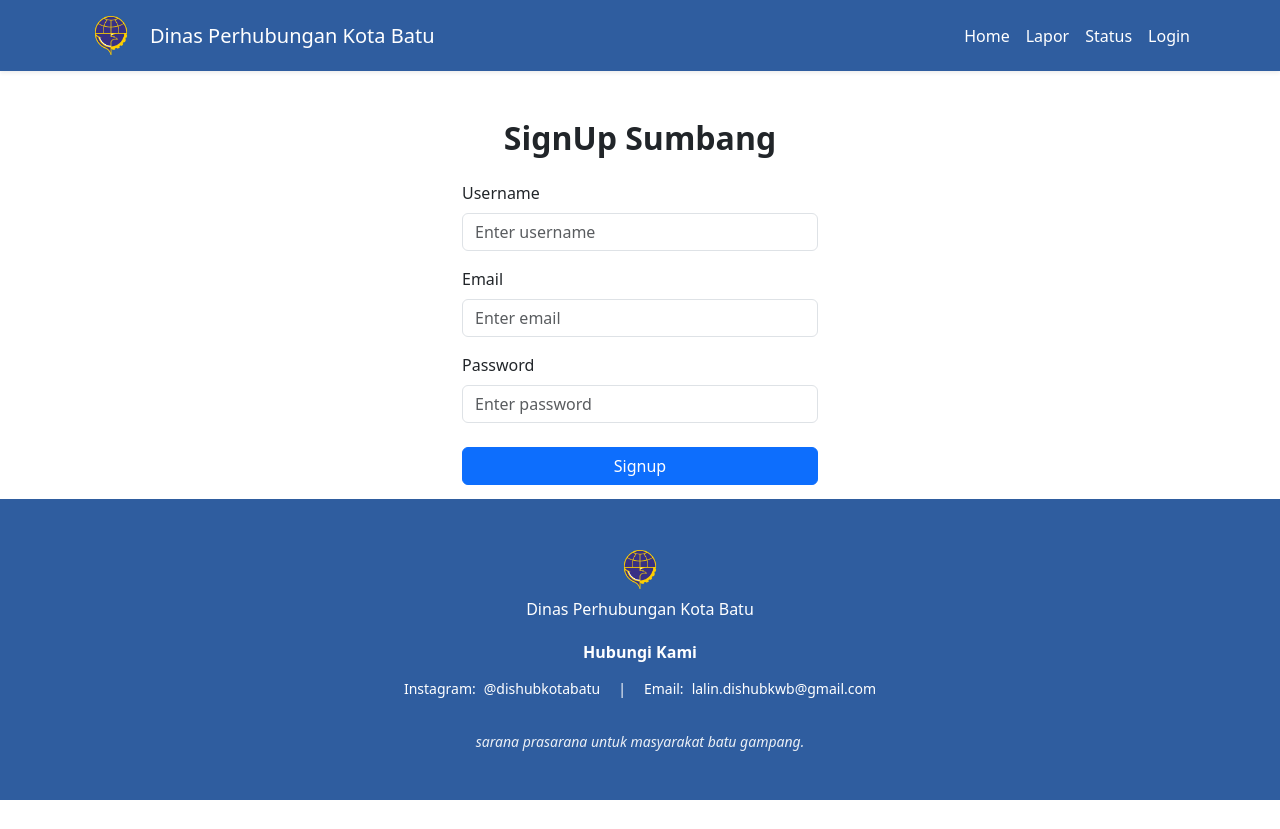
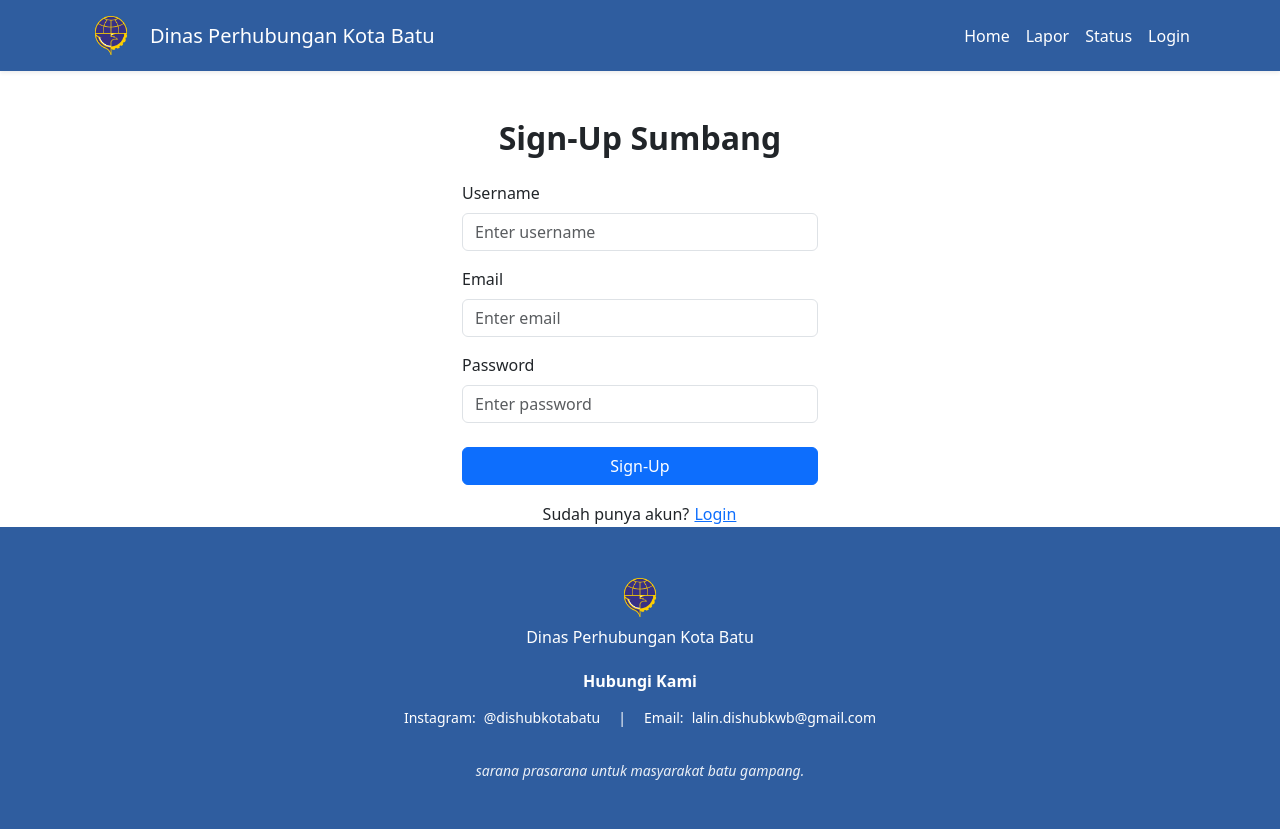
Before and after one commit to INFFIR/Sumbang, a React (Create React App) app in the folder frontend/: page /signup in a window 1280 px wide. Before the commit the page ends 800 px from the top, so only its background shows below. Built offline with nearby package versions, Linux system fonts and the light colour scheme; no server answers.

Commit message:
benerin tampilan di login dan signup

```diff
--- a/frontend/src/pages/Login.js
+++ b/frontend/src/pages/Login.js
@@ -106,7 +106,7 @@ const Login = () => {
                 onClick={() => navigate("/signup")}
                 className="p-0 align-baseline"
               >
-                Sign Up
+                Buat Akun Baru
               </Button>
             </div>
           </Col>
--- a/frontend/src/pages/SignUp.js
+++ b/frontend/src/pages/SignUp.js
@@ -55,7 +55,7 @@ const Signup = () => {
       <Container className="mt-5">
         <Row className="justify-content-center">
           <Col md={4}>
-            <h2 className="text-center mb-4 fw-bold">SignUp Sumbang</h2>
+            <h2 className="text-center mb-4 fw-bold">Sign-Up Sumbang</h2>
             {error && <Alert variant="danger">{error}</Alert>}
             <Form noValidate validated={validated} onSubmit={handleSubmit}>
               <Form.Group controlId="formUsername">
@@ -98,8 +98,21 @@ const Signup = () => {
               </Form.Group>
 
               <Button variant="primary" type="submit" className="mt-4 w-100">
-                Signup
+                Sign-Up
               </Button>
+
+            {/* ✅ Tombol Login di bawah Sign Up */}
+            <div className="text-center mt-3">
+              <span>Sudah punya akun? </span>
+              <Button
+                variant="link"
+                onClick={() => navigate("/login")}
+                className="p-0 align-baseline"
+              >
+                Login
+              </Button>
+            </div>
+
             </Form>
           </Col>
         </Row>
```
